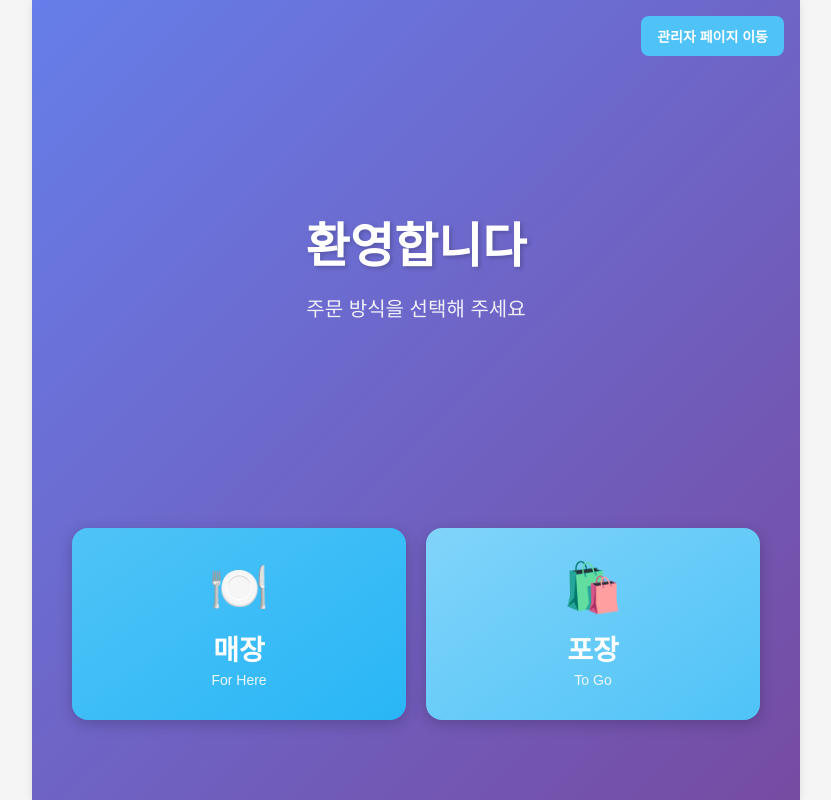
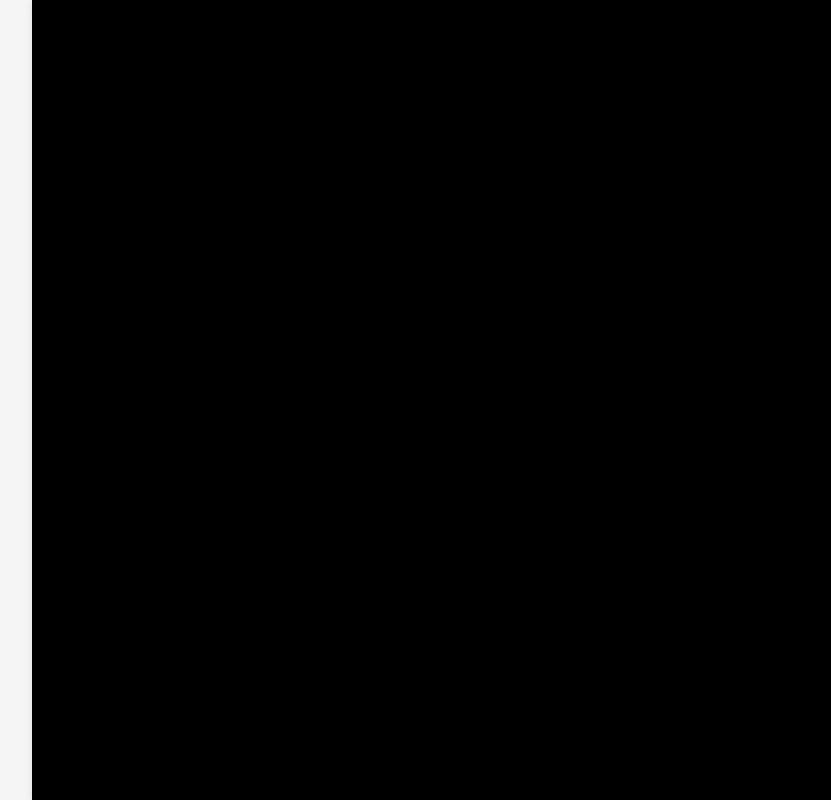
Before and after one commit to choihyeonji00/be22-3rd-team1-project, a Vue app in the folder vue-team-project/: page / in a window 1280 px wide. Shown: the whole page, without its empty margins (224-1055 px from the left). Built offline with nearby package versions, Linux system fonts and the light colour scheme.

Commit message:
mainPage.protectScreen-onlyBlackScreen

```diff
--- a/vue-team-project/src/App.vue
+++ b/vue-team-project/src/App.vue
@@ -1,9 +1,11 @@
 <script setup>
+import Screensaver from './components/Screensaver.vue'
 </script>
 
 <template>
   <div class="kiosk-app">
     <router-view />
+    <Screensaver />
   </div>
 </template>
 
--- /dev/null
+++ b/vue-team-project/src/components/Screensaver.vue
@@ -0,0 +1,36 @@
+<script setup>
+import { ref, onMounted } from 'vue'
+
+const show = ref(false)
+let timer
+
+
+const reset = () => {
+  show.value = false
+  clearTimeout(timer)
+  timer = setTimeout(() => {
+    show.value = true         // 타이머 시간설정
+  }, 3000)
+}
+
+// 화면 켜짐 조선
+onMounted(() => {
+  reset()
+  window.onclick = reset
+  window.ontouchstart = reset
+})
+</script>
+
+<template>
+  <div v-if="show" class="black-box"></div>
+</template>
+
+<style scoped>
+.black-box {
+  position: fixed;
+  width: 100%;
+  height: 100%;
+  background: black;
+  z-index: 9999; /* 가장 맨앞으로 */
+}
+</style>
```
Also changed, not shown: 1 other file (tests, documents, lock files or other folders).
